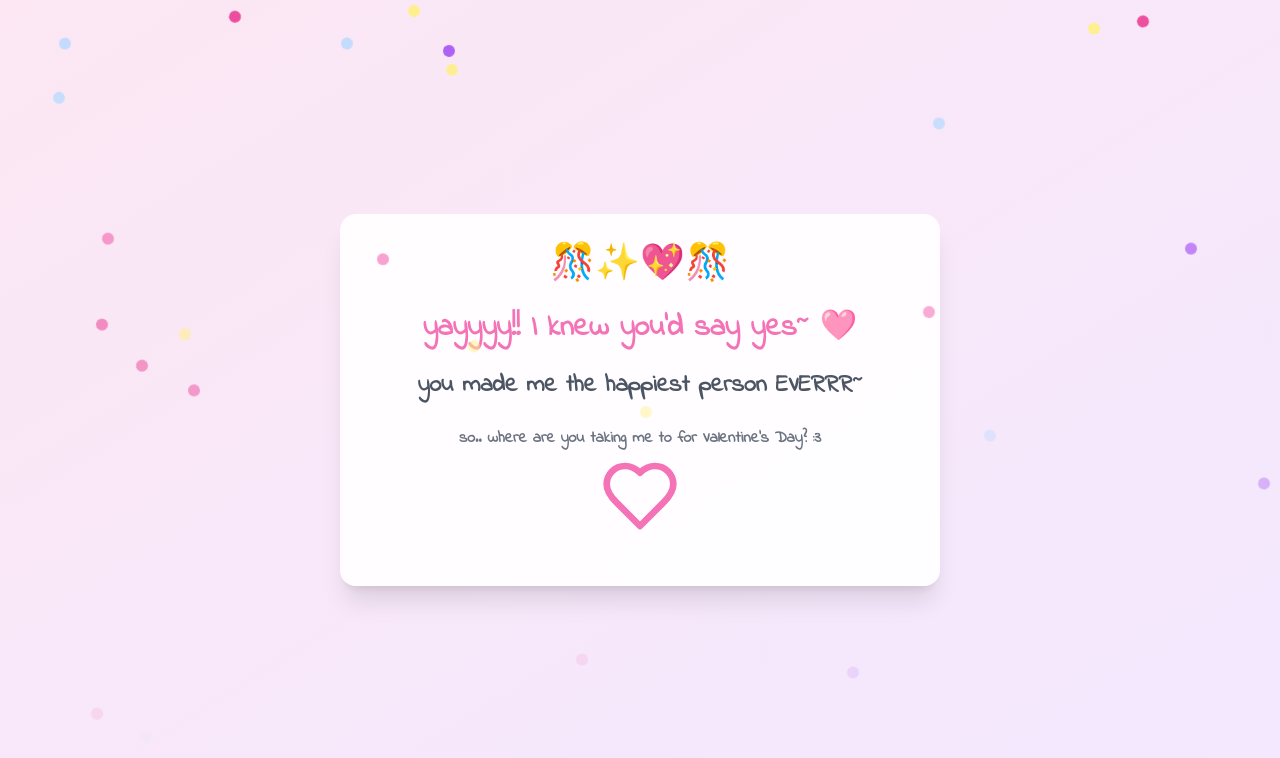
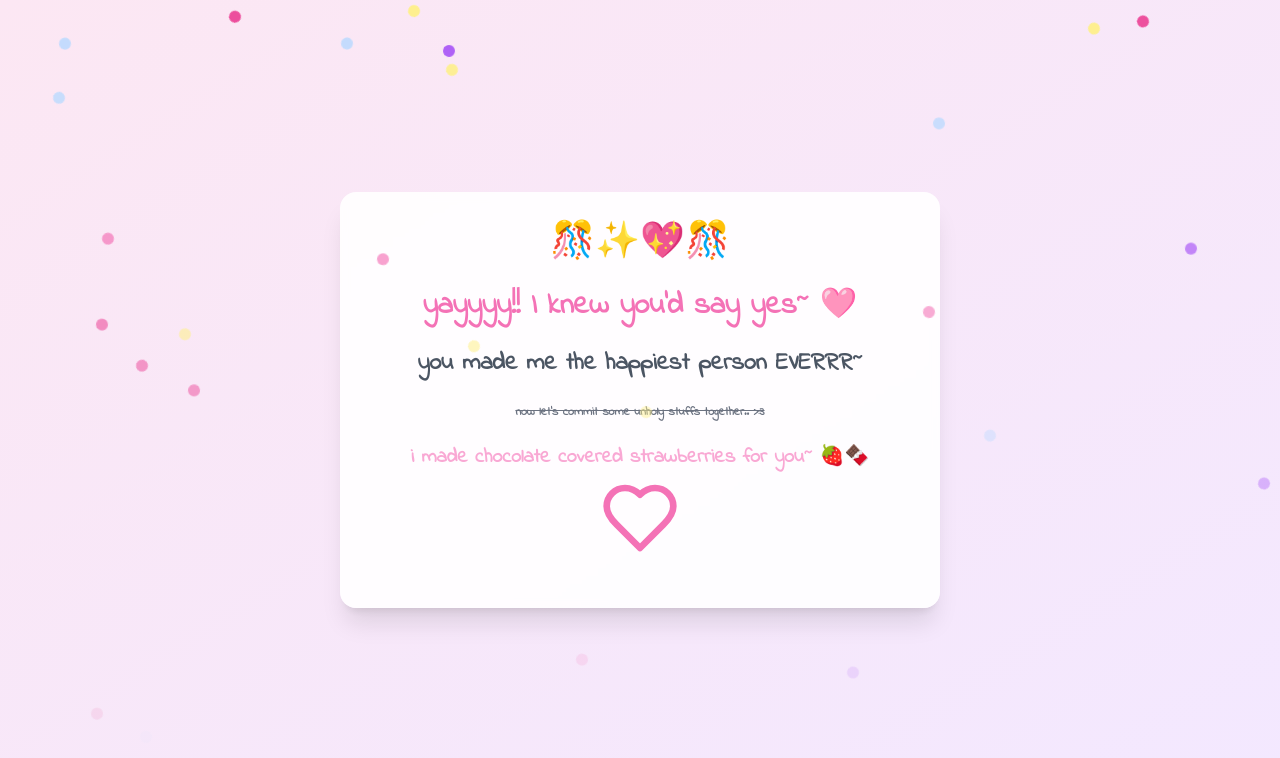
Before and after one commit to chocological13/valentine-card, a Next.js app: page / in a window 1280 px wide. Both pictures are taken after a click on the button "Yes". Shown: the top 758 px of the page. Built offline with nearby package versions, Linux system fonts and the light colour scheme.

Commit message:
🩹fix: corrected no button going out of bound

```diff
--- a/app/(home)/_components/ValentinesPage.tsx
+++ b/app/(home)/_components/ValentinesPage.tsx
@@ -40,8 +40,8 @@ export const ValentinesPage = () => {
         const buttonWidth = 100;  // approximate button width
         const buttonHeight = 50;  // approximate button height
 
-        const maxX = window.innerWidth - buttonWidth;
-        const maxY = window.innerHeight - buttonHeight;
+        const maxX = window.innerWidth - 200 - buttonWidth;
+        const maxY = window.innerHeight - 200 - buttonHeight;
 
         // Generate random position anywhere on screen
         const newX = Math.random() * maxX - maxX / 2;
@@ -113,7 +113,8 @@ export const ValentinesPage = () => {
     const successMessages = [
         "yayyyy!! I knew you'd say yes~ 🩷",
         "you made me the happiest person EVERRR~",
-        "so.. where are you taking me to for Valentine's Day? :3"
+        "now let's commit some unholy stuffs together.. >:3",
+        "i made chocolate covered strawberries for you~ 🍓🍫"
     ]
 
     return (
@@ -158,7 +159,8 @@ export const ValentinesPage = () => {
                         <div className="text-4xl">🎊✨💖🎊</div>
                         <h1 className="text-3xl font-bold text-pink-400">{successMessages[0]}</h1>
                         <h1 className="text-2xl font-bold text-gray-600">{successMessages[1]}</h1>
-                        <h1 className="text-1xl font-bold text-gray-500">{successMessages[2]}</h1>
+                        <h1 className="text-xs font-bold text-gray-500 line-through">{successMessages[2]}</h1>
+                        <h1 className="text-xl font-bold text-pink-300">{successMessages[3]}</h1>
                         <Heart className="w-20 h-20 text-pink-400 mx-auto animate-bounce"/>
                     </div>
                 ) : (
```
Also changed, not shown: 2 other files (tests, documents, lock files or other folders).
